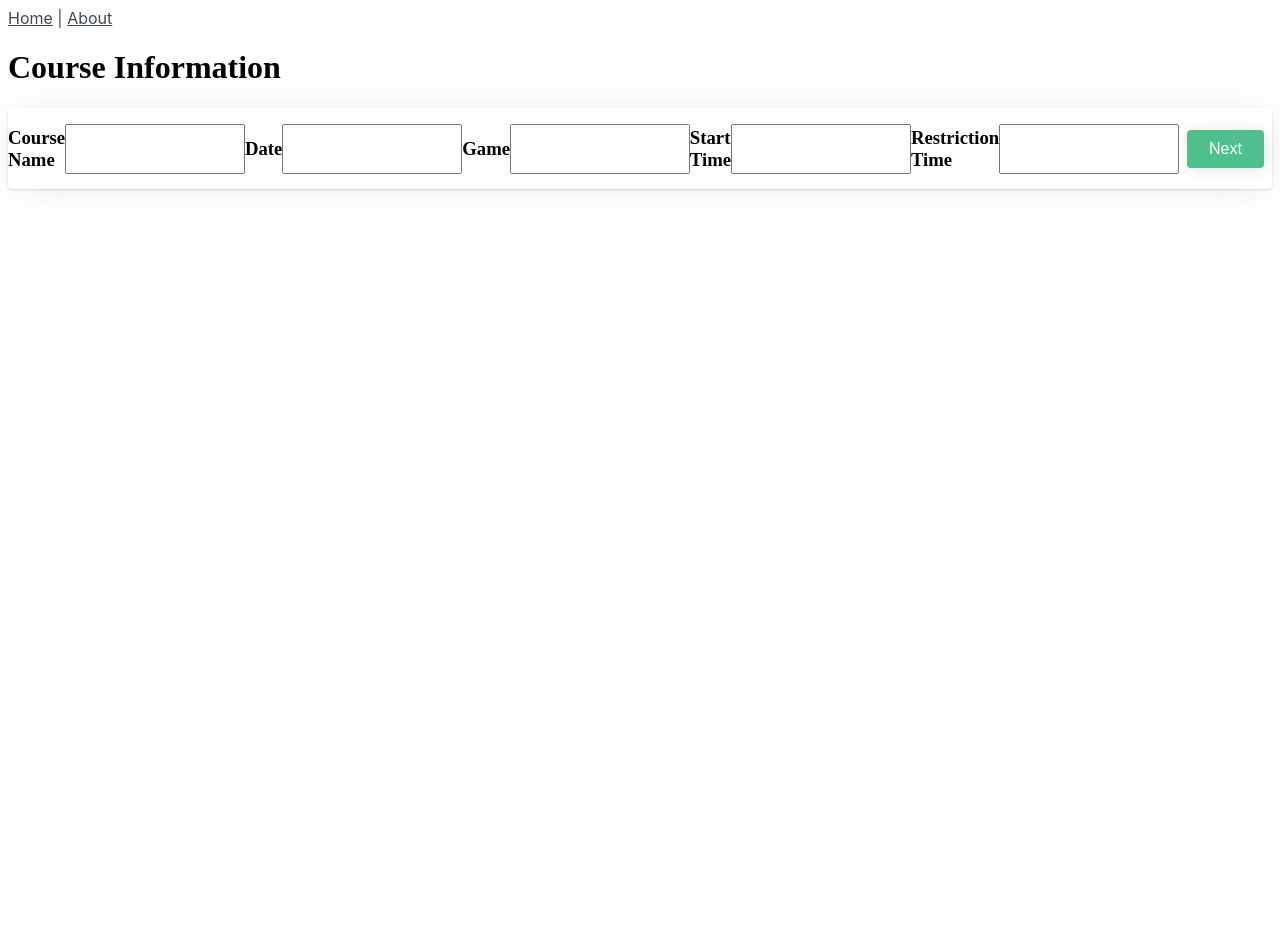
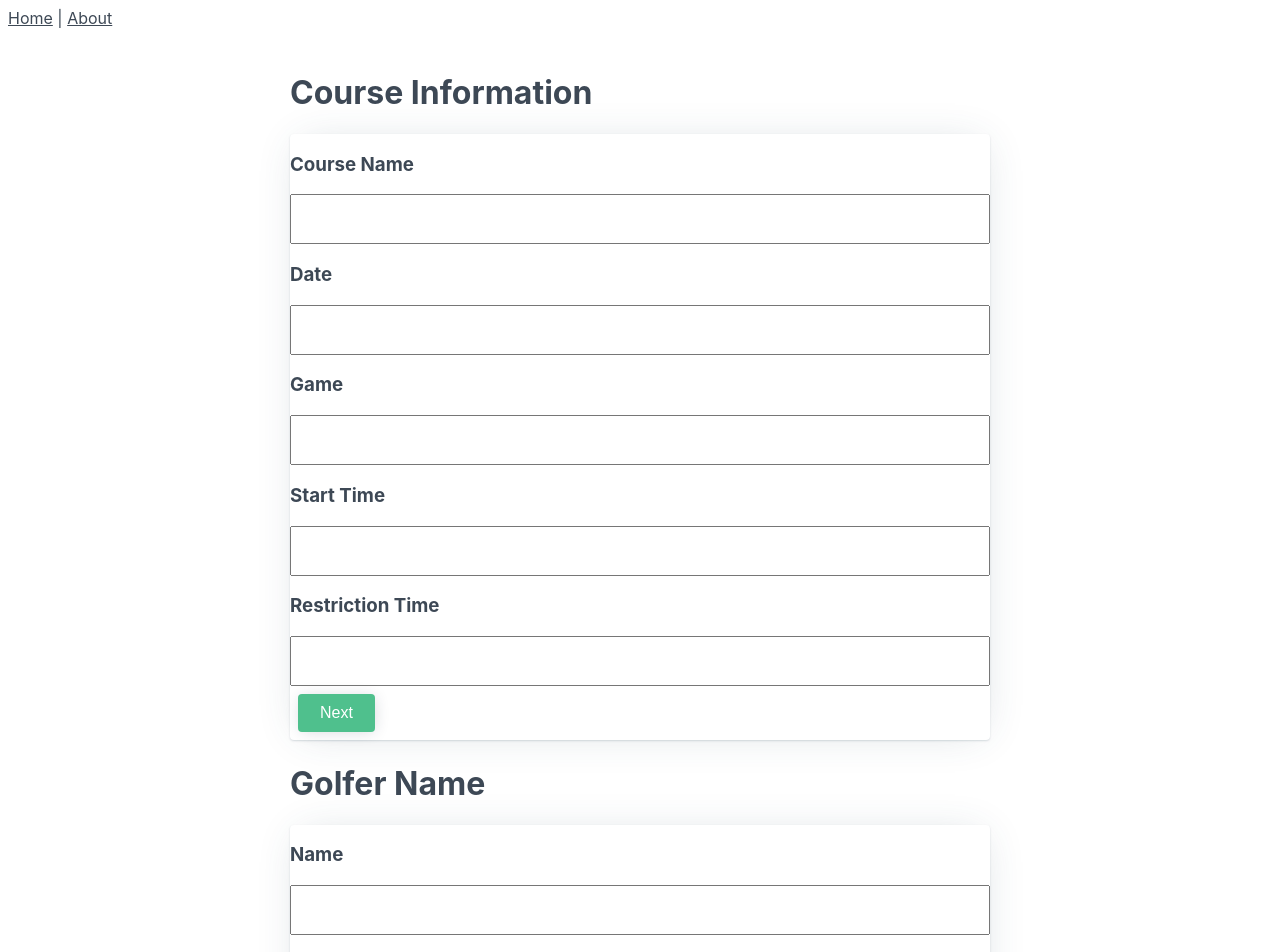
Before and after one commit to kellenwiltshire/teetime, a Vue app: page /#/ in a window 1280 px wide. Shown: the top 952 px of the page. Before the commit the page ends 800 px from the top, so only its background shows below. Built offline with nearby package versions, Linux system fonts and the light colour scheme.

Commit message:
chore: added more styling

```diff
--- a/src/components/CourseInformation.vue
+++ b/src/components/CourseInformation.vue
@@ -33,6 +33,7 @@ export default {};
 	display: flex;
 	align-items: center;
 	justify-content: space-between;
+	flex-wrap: wrap;
 }
 
 input {
--- a/src/views/HomeView.vue
+++ b/src/views/HomeView.vue
@@ -1,15 +1,32 @@
 <template>
-	<CourseInformation />
+	<div class="container">
+		<CourseInformation />
+		<GolferForm />
+		<GolferList />
+	</div>
 </template>
 
 <script lang="ts">
 import { defineComponent } from 'vue';
 import CourseInformation from '@/components/CourseInformation.vue';
+import GolferForm from '@/components/GolferForm.vue';
+import GolferList from '@/components/GolferList.vue';
 
 export default defineComponent({
 	name: 'HomeView',
 	components: {
 		CourseInformation,
+		GolferForm,
+		GolferList,
 	},
 });
 </script>
+
+<style scoped>
+.container {
+	padding: 24px 0;
+	max-width: 700px;
+	width: 100%;
+	margin: 0 auto;
+}
+</style>
```
